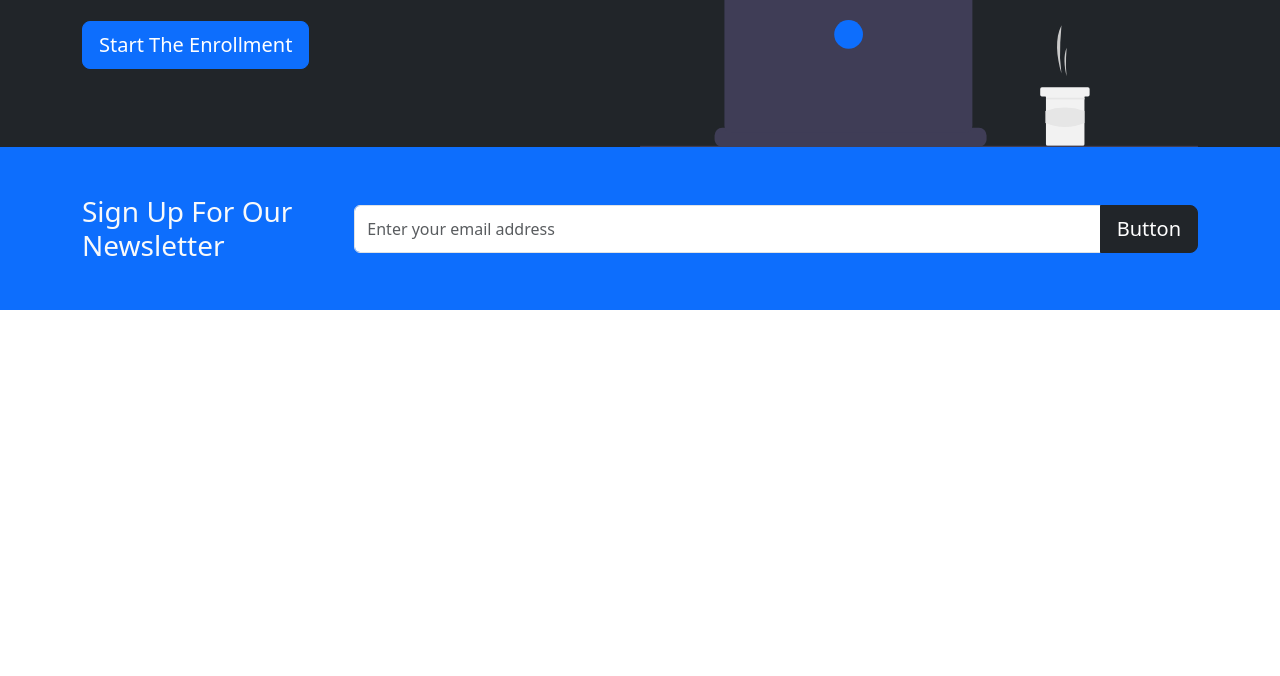
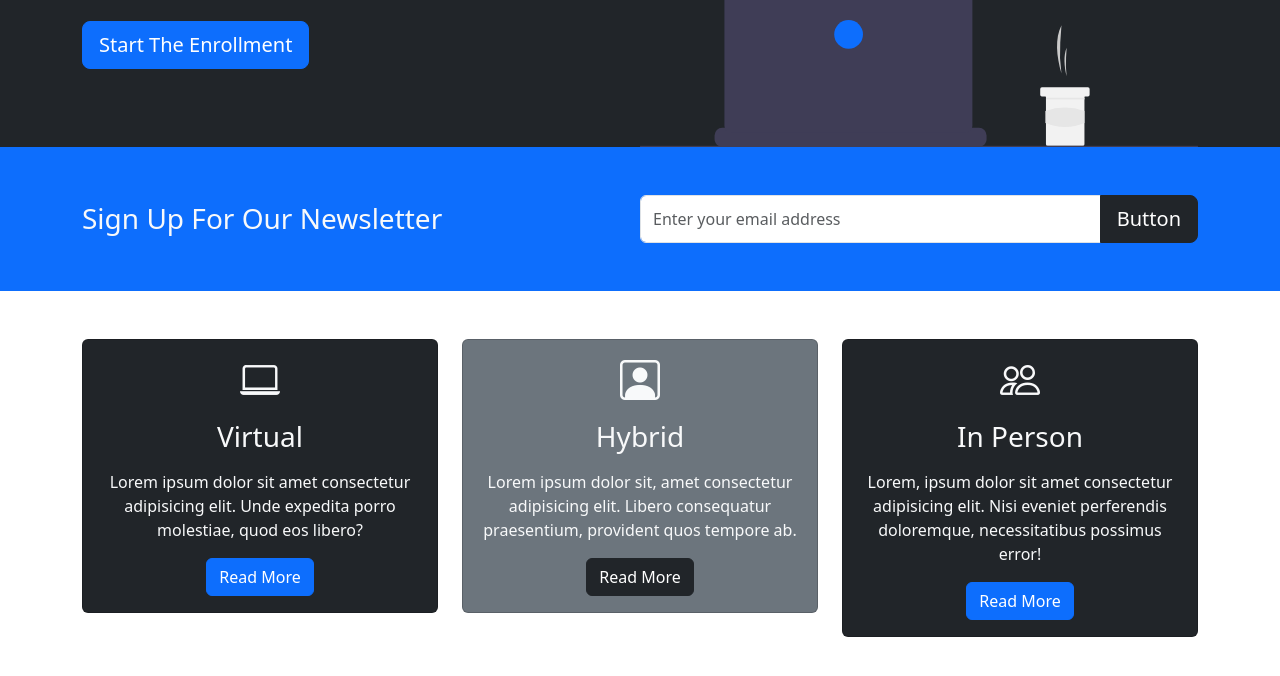
Before and after one commit to AhmedElyacoubiForJ/bootstrap-bootcamp-website, a plain HTML site: page index.html in a window 1280 px wide. Shown: the part 334-1010 px from the top of the page. Before the commit the page ends 800 px from the top, so only its background shows below. Drawn offline with nearby package versions, Linux system fonts and the light colour scheme.

Commit message:
Boxes section

```diff
--- a/index.html
+++ b/index.html
@@ -11,6 +11,11 @@
       integrity="sha384-QWTKZyjpPEjISv5WaRU9OFeRpok6YctnYmDr5pNlyT2bRjXh0JMhjY6hW+ALEwIH"
       crossorigin="anonymous"
     />
+    <link
+      rel="stylesheet"
+      href="https://cdn.jsdelivr.net/npm/bootstrap-icons@1.3.0/font/bootstrap-icons.css"
+    />
+    <link rel="stylesheet" href="style.css" />
   </head>
   <body>
     <!-- Navbar -->
@@ -94,12 +99,61 @@
               class="form-control"
               placeholder="Enter your email address"
             />
-            <button
-              class="btn btn-dark btn-lg"
-              type="button"
-            >
-              Button
-            </button>
+            <button class="btn btn-dark btn-lg" type="button">Button</button>
+          </div>
+        </div>
+      </div>
+    </section>
+
+    <!-- Boxes -->
+    <section class="p-5">
+      <div class="container">
+        <div class="row text-center">
+          <!-- col-md means stacks on small screens & col to normal screen -->
+          <div class="col-md">
+            <div class="card bg-dark text-light">
+              <div class="card-body text-center">
+                <div class="h1 mb-3">
+                  <i class="bi bi-laptop"></i>
+                </div>
+                <h3 class="card-title mb-3">Virtual</h3>
+                <p class="card-text">
+                  Lorem ipsum dolor sit amet consectetur adipisicing elit. Unde
+                  expedita porro molestiae, quod eos libero?
+                </p>
+                <a href="#" class="btn btn-primary">Read More</a>
+              </div>
+            </div>
+          </div>
+          <div class="col-md">
+            <div class="card bg-secondary text-light">
+              <div class="card-body text-center">
+                <div class="h1 mb-3">
+                  <i class="bi bi-person-square"></i>
+                </div>
+                <h3 class="card-title mb-3">Hybrid</h3>
+                <p class="card-text">
+                  Lorem ipsum dolor sit, amet consectetur adipisicing elit.
+                  Libero consequatur praesentium, provident quos tempore ab.
+                </p>
+                <a href="#" class="btn btn-dark">Read More</a>
+              </div>
+            </div>
+          </div>
+          <div class="col-md">
+            <div class="card bg-dark text-light">
+              <div class="card-body text-center">
+                <div class="h1 mb-3">
+                  <i class="bi bi-people"></i>
+                </div>
+                <h3 class="card-title mb-3">In Person</h3>
+                <p class="card-text">
+                  Lorem, ipsum dolor sit amet consectetur adipisicing elit. Nisi
+                  eveniet perferendis doloremque, necessitatibus possimus error!
+                </p>
+                <a href="#" class="btn btn-primary">Read More</a>
+              </div>
+            </div>
           </div>
         </div>
       </div>
```
Also changed, not shown: 1 other file.
